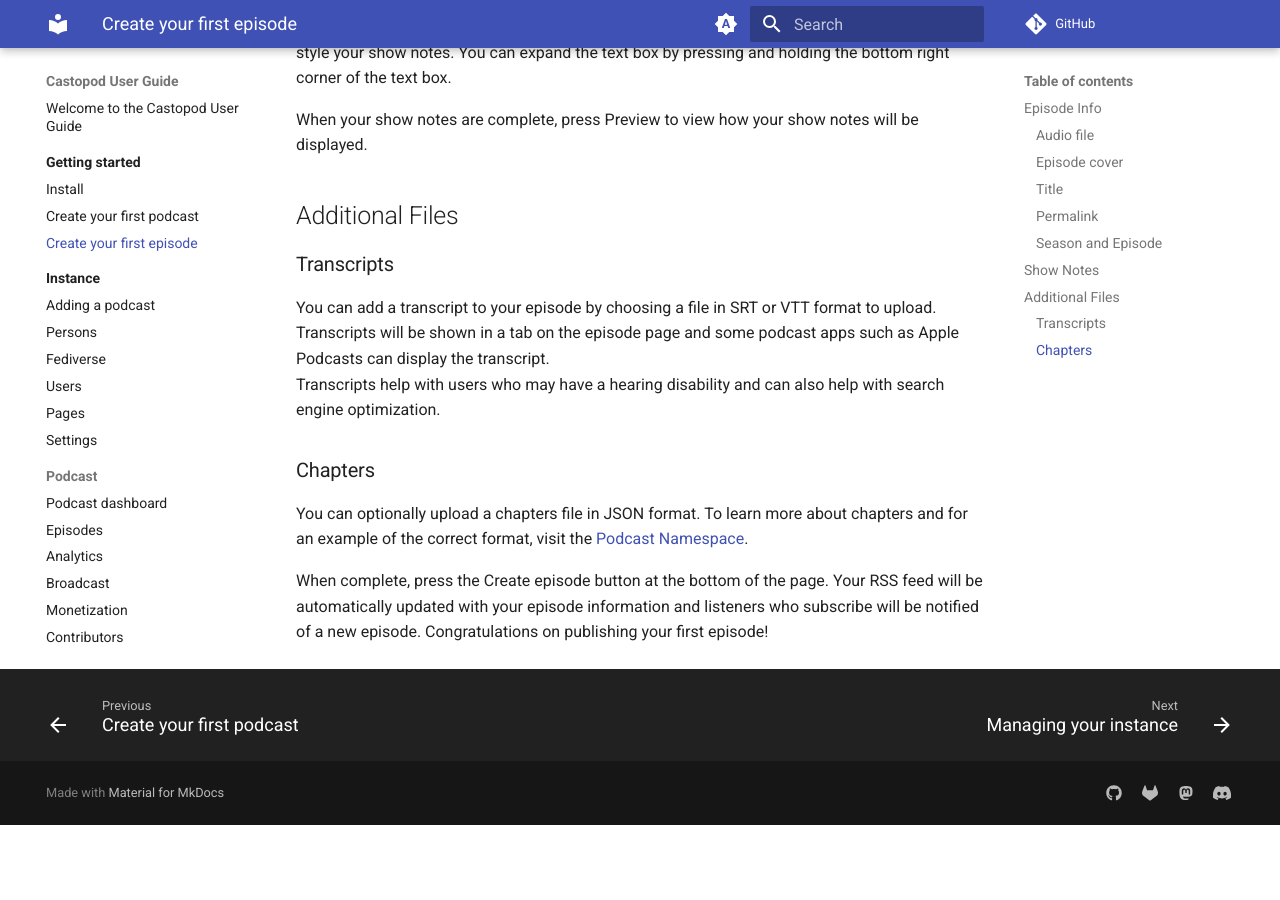
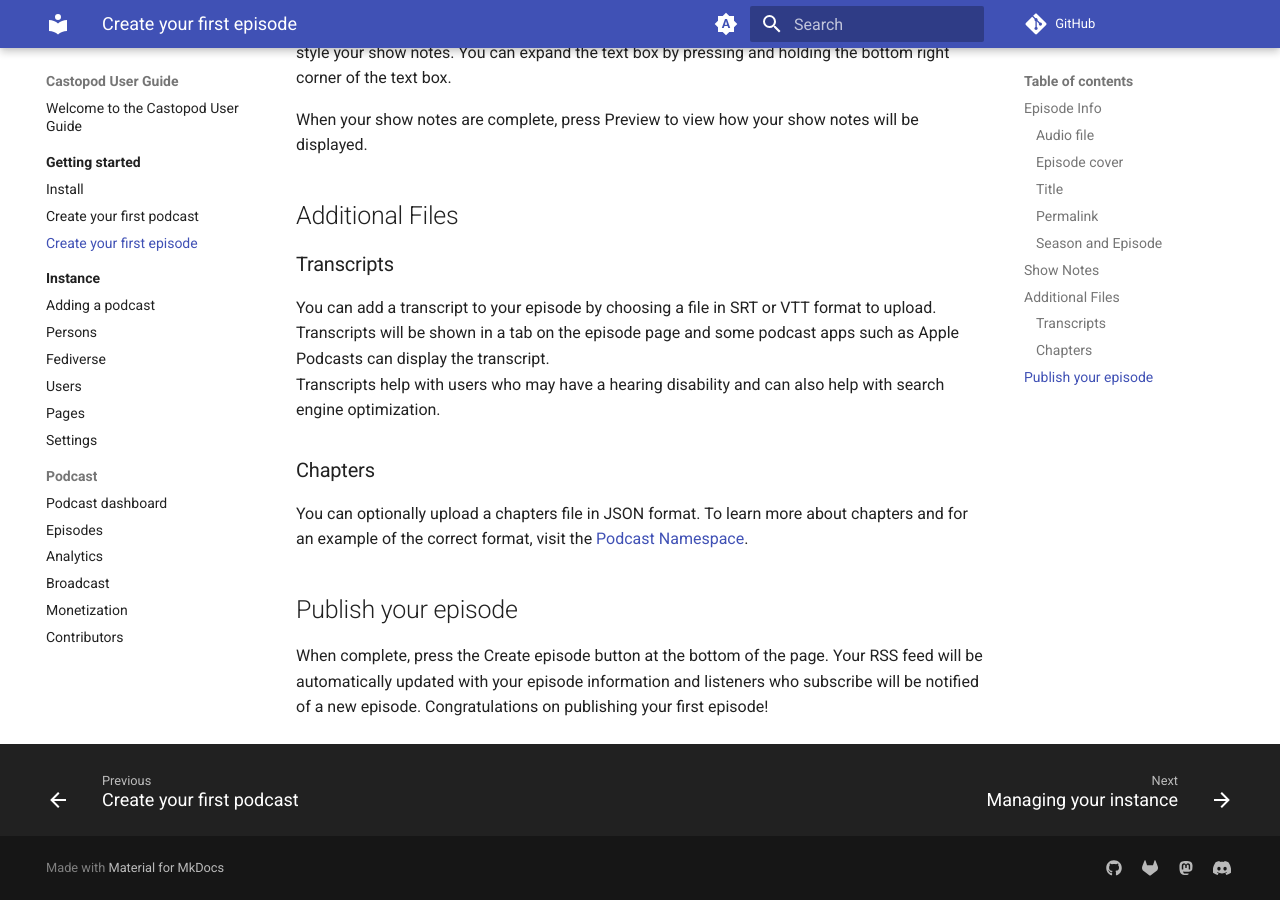
Before and after one commit to prcutler/castopod-user-guide, an MkDocs documentation site: the page built from docs/getting-started/create-episode.md, in a window 1280 px wide and 900 px high, scrolled down 1104 px. Built offline with MkDocs 1.6.1 and Material for MkDocs 9.7.7, drawn with Linux system fonts in a browser that asks for light colours; comment, search, counter and statistics services are not loaded; before the commit the page ends 1929 px from its top, so only the background shows below that.

Commit message:
Add chapter heading when publishing an episode

```diff
--- a/docs/getting-started/create-episode.md
+++ b/docs/getting-started/create-episode.md
@@ -50,6 +50,8 @@
 You can optionally upload a chapters file in JSON format.  To learn more about chapters and for an example of the
 correct format, visit the [Podcast Namespace](https://github.com/Podcastindex-org/podcast-namespace/blob/main/chapters/jsonChapters.md).
 
+## Publish your episode
+
 When complete, press the Create episode button at the bottom of the page.  Your RSS feed will be automatically
 updated with your episode information and listeners who subscribe will be notified of a new episode.  Congratulations
 on publishing your first episode!
```
